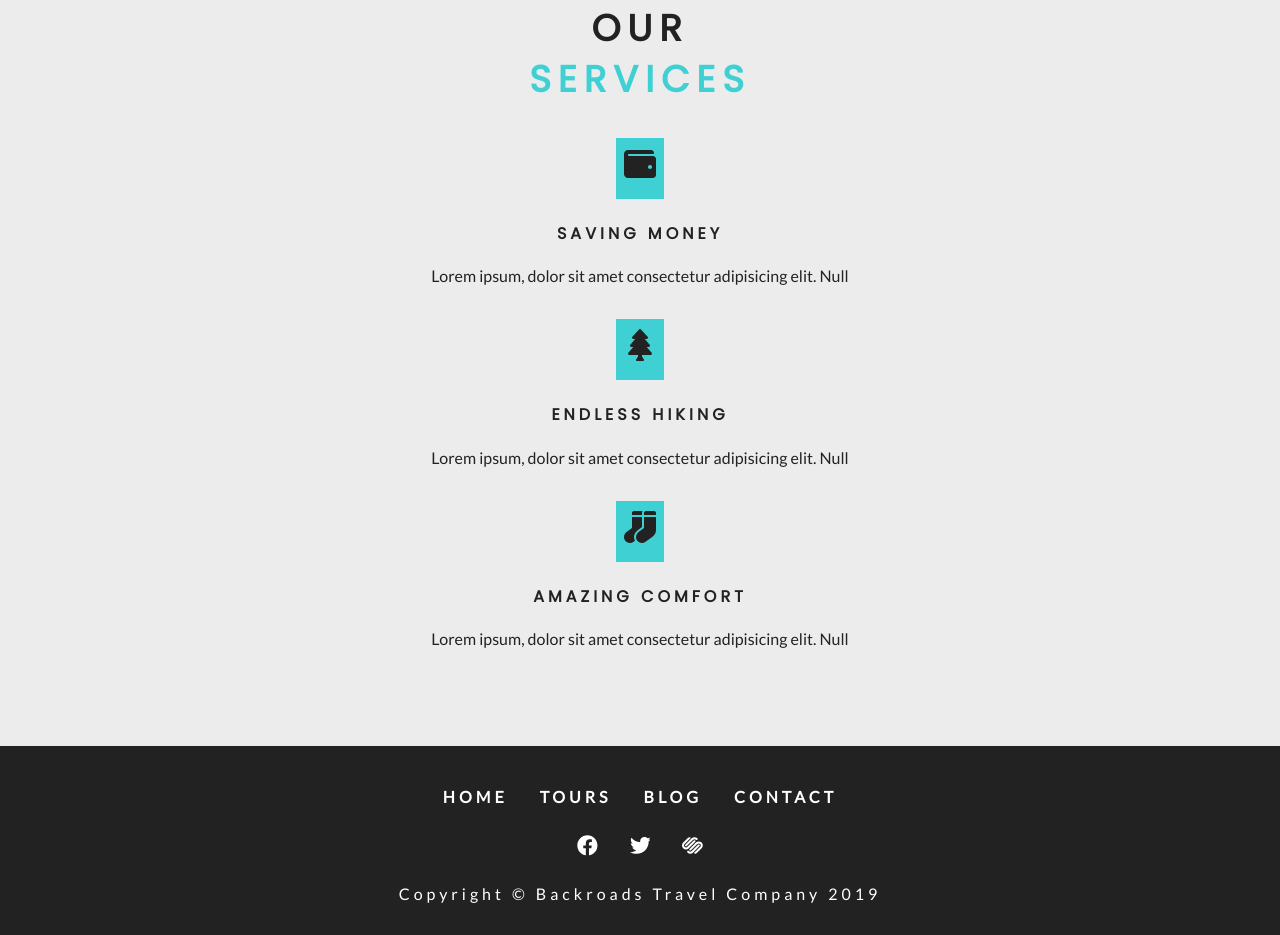
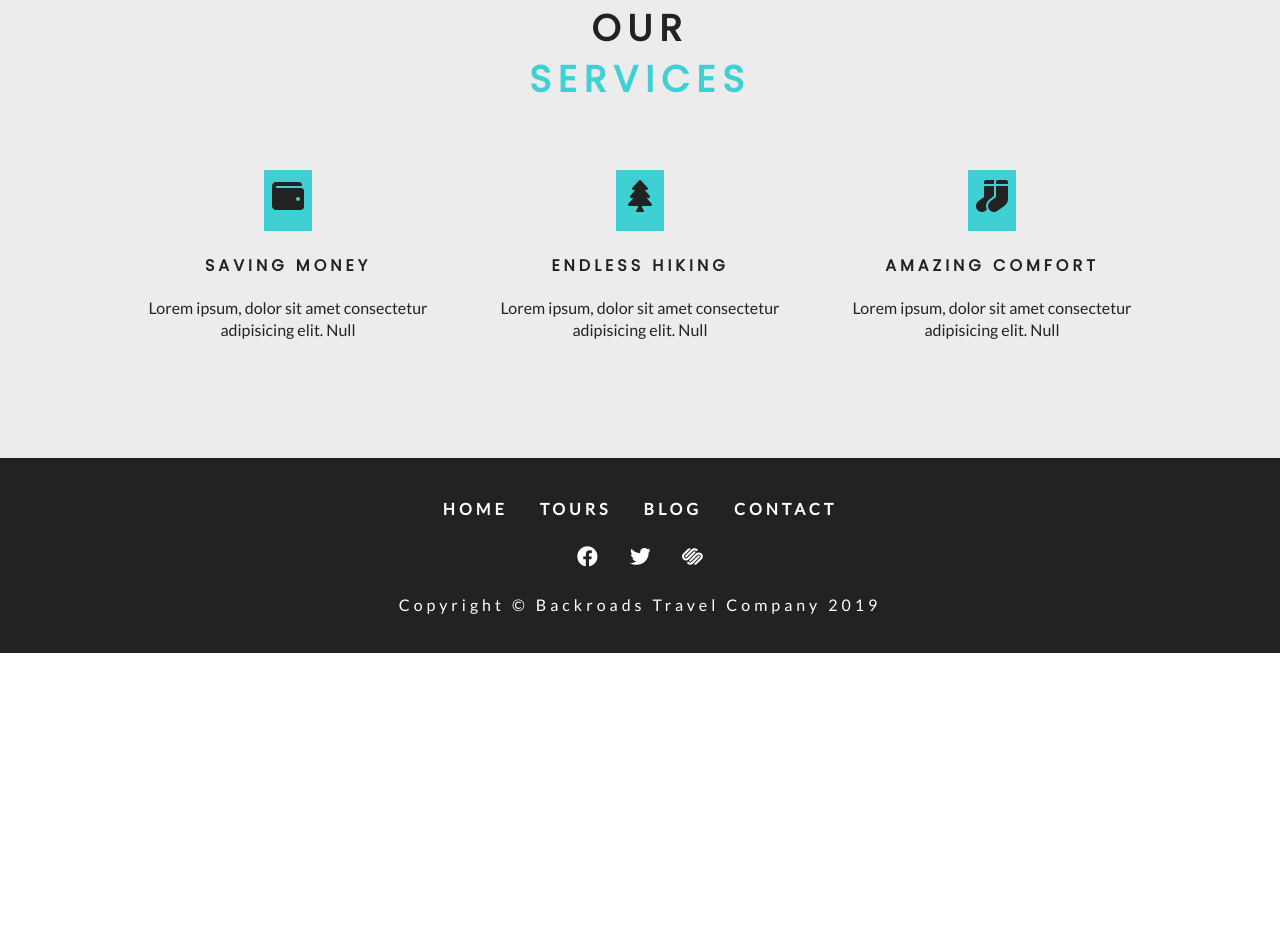
Before and after one commit to chiangs/gatsby-backroads, a Gatsby site: page / in a window 1280 px wide. Shown: the part 2057-2992 px from the top of the page. After the commit the page ends 2710 px from the top, so only its background shows below. Built offline with nearby package versions, Linux system fonts and the light colour scheme; Gatsby itself is replaced by a stand-in of ours.

Commit message:
quick className type fix

```diff
--- a/src/components/Home/Services.js
+++ b/src/components/Home/Services.js
@@ -7,7 +7,7 @@ const Services = () => {
   return (
     <section className={styles.services}>
       <TitleStyled title="our" subtitle="services" />
-      <div classNam={styles.center}>
+      <div className={styles.center}>
         {services.map((service, i) => (
           <article key={`${service.title}${i}`} className={styles.service}>
             <span>{service.icon}</span>
```
